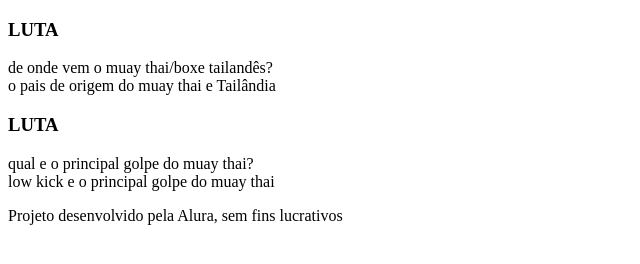
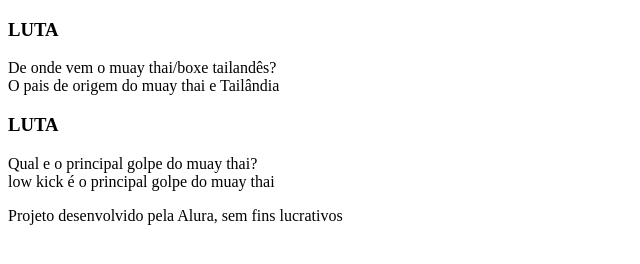
Before and after one commit to luiz0511/ferramenta-de-estudo-, a plain HTML site: page index.html in a window 1280 px wide. Shown: the full height of the page, 0-640 px from the left. Drawn offline with Linux system fonts and the light colour scheme.

Commit message:
ghgyuguy

```diff
--- a/index.html
+++ b/index.html
@@ -12,10 +12,10 @@
                 <div class="cartao__conteudo">
                     <h3>LUTA</h3>
                     <div class="cartao__conteudo__pergunta">
-                        de onde vem o muay thai/boxe tailandês?
+                        De onde vem o muay thai/boxe tailandês?
                     </div>
                     <div class="cartao__conteudo__resposta">
-                        o pais de origem do muay thai e Tailândia
+                        O pais de origem do muay thai e Tailândia
                     </div>
                 </div>
             </article>
@@ -23,10 +23,10 @@
                 <div class="cartao__conteudo">
                     <h3>LUTA</h3>
                     <div class="cartao__conteudo__pergunta">
-                        qual e o principal golpe do muay thai?
+                        Qual e o principal golpe do muay thai?
                     </div>
                     <div class="cartao__conteudo__resposta">
-                        low kick e o principal golpe do muay thai
+                        low kick é o principal golpe do muay thai
                     </div>
                 </div>
             </article>
```
